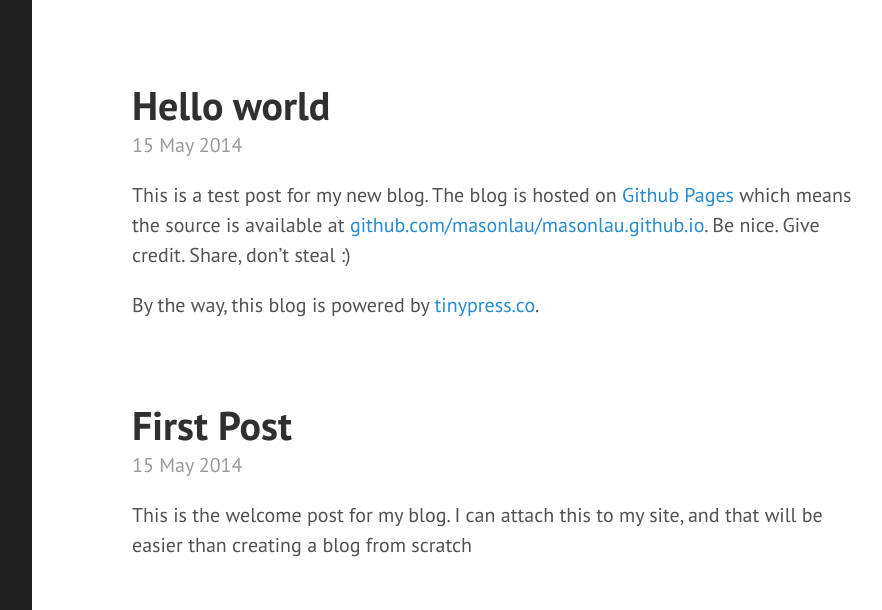
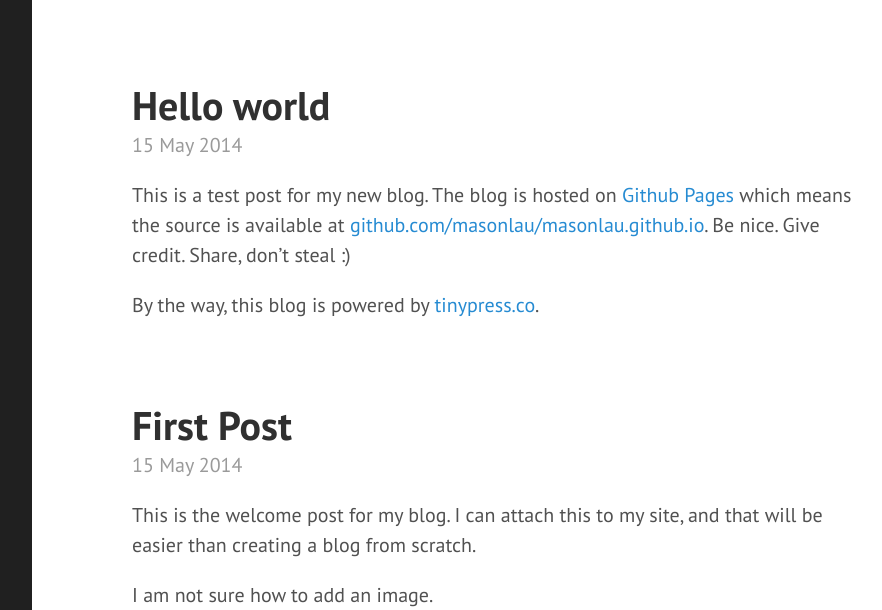
Before and after one commit to masonlau/masonlau.github.io, a Jekyll site: the page built from index.html, in a window 1280 px wide and 1222 px high. Shown: the top 610 px of the window, without its empty margins (328-1210 px from the left). Built offline with Jekyll 4.4.1, drawn with Linux system fonts in a browser that asks for light colours; the list of posts is cut into pages by our own code; grey boxes are pictures that could not be loaded.

Commit message:
Post update: First Post

```diff
--- a/_posts/2014-05-15-first-post.markdown
+++ b/_posts/2014-05-15-first-post.markdown
@@ -3,4 +3,8 @@ published: true
 title: First Post
 layout: post
 ---
-This is the welcome post for my blog.  I can attach this to my site, and that will be easier than creating a blog from scratch
+This is the welcome post for my blog.  I can attach this to my site, and that will be easier than creating a blog from scratch.
+
+I am not sure how to add an image.
+
+<img src="http://imageshack.com/a/img844/2828/0cnj.jpg"/>
```
